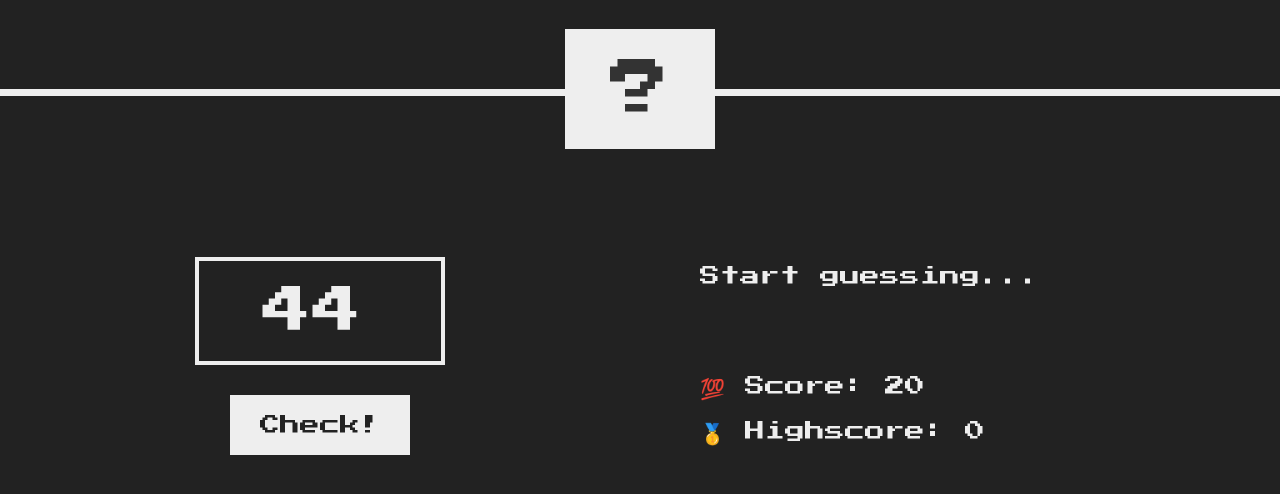
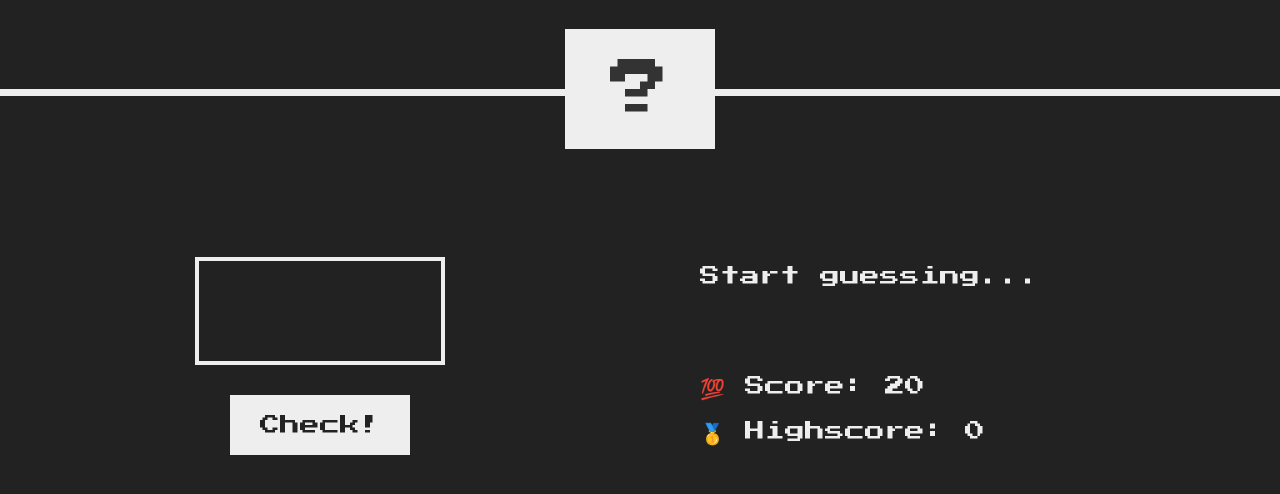
Before and after one commit to addynoven/GuessTheNumber, a plain HTML site: page index.html in a window 1280 px wide. Shown: the part 184-678 px from the top of the page. Drawn offline with Linux system fonts and the light colour scheme.

Commit message:
updated 44 error

```diff
--- a/index.html
+++ b/index.html
@@ -16,7 +16,7 @@
     </header>
     <main>
       <section class="left">
-        <input type="number" class="guess" value="44" />
+        <input type="number" class="guess" />
         <button class="btn check">Check!</button>
       </section>
       <section class="right">
```
